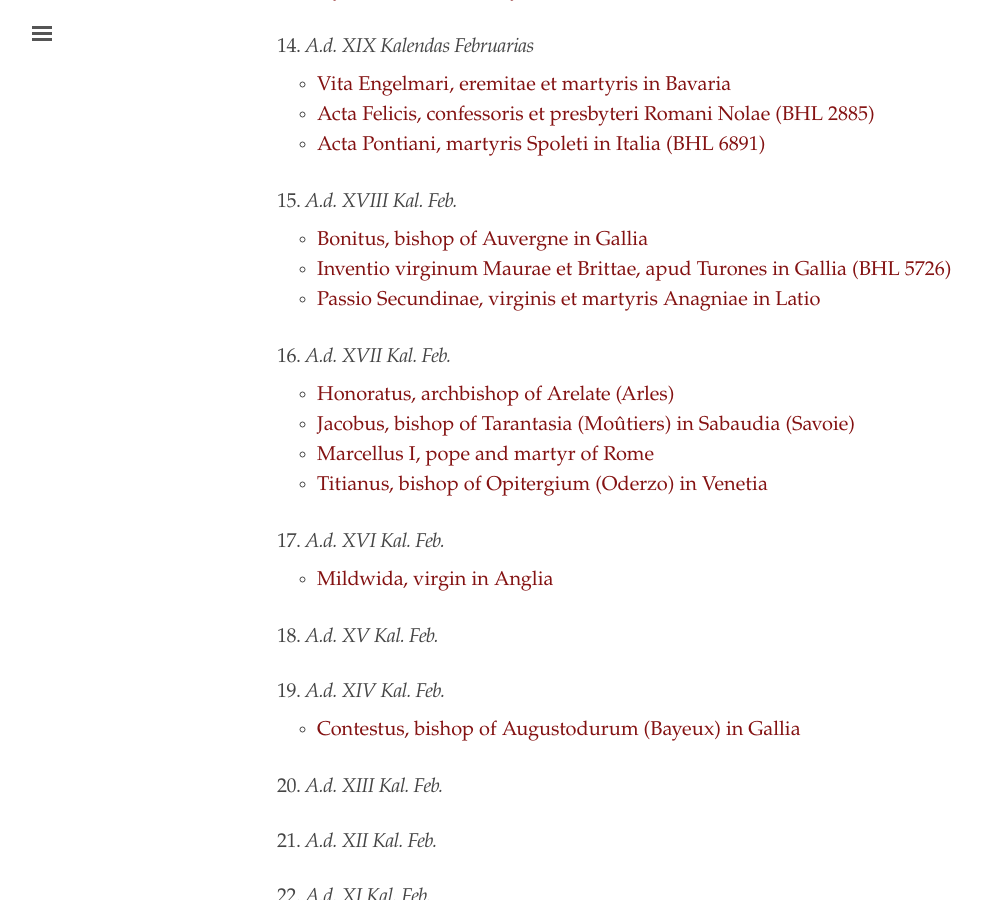
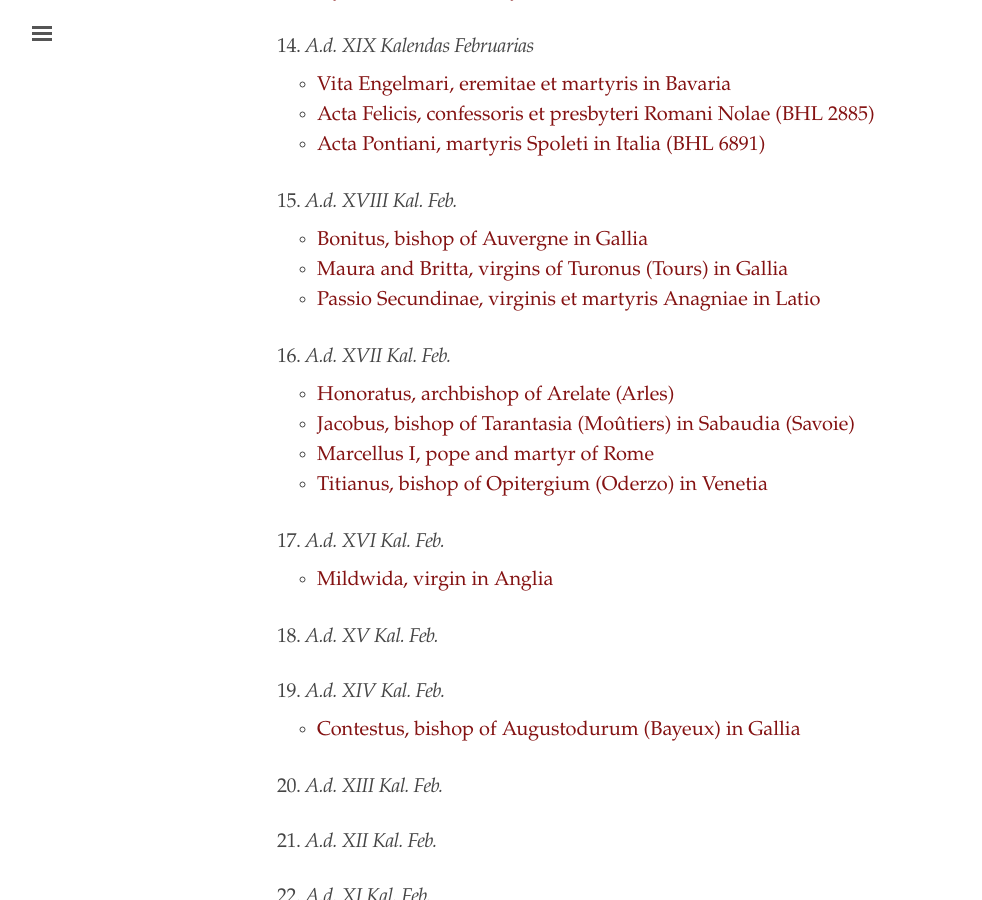
Before and after one commit to cjkoepke1/latin-hagiography, a Jekyll site: the page built from index.md, in a window 1280 px wide and 900 px high, scrolled down 4860 px. Shown: the whole window, without its empty margins (3-985 px from the left). Built offline with Jekyll 4.4.1, drawn with Linux system fonts in a browser that asks for light colours.

Commit message:
Updated link to Maura and Britta of Tours

```diff
--- a/index.md
+++ b/index.md
@@ -172,7 +172,7 @@ title: "Latin Hagiography"
 ### 15. *A.d. XVIII Kal. Feb.*
 
 - [Bonitus, bishop of Auvergne in Gallia](https://cjkoepke1.github.io/latin-hagiography/saints/bonitus-arvernus/)
-- [Inventio virginum Maurae et Brittae, apud Turones in Gallia (BHL 5726)](https://cjkoepke1.github.io/latin-hagiography/texts/inventio-maurae-brittae/)
+- [Maura and Britta, virgins of Turonus (Tours) in Gallia](https://cjkoepke1.github.io/latin-hagiography/saints/maura-et-britta/)
 - [Passio Secundinae, virginis et martyris Anagniae in Latio](https://cjkoepke1.github.io/latin-hagiography/texts/passio-secundinae/)
 
 ### 16. *A.d. XVII Kal. Feb.*
```
